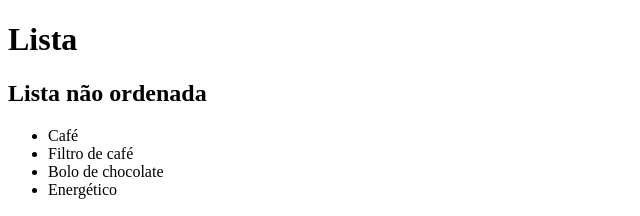
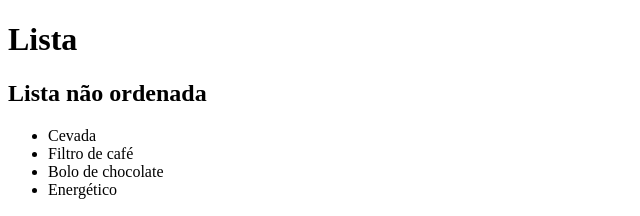
Before and after one commit to KawanTeles/aula-lista, a plain HTML site: page index.html in a window 1280 px wide. Shown: the top 216 px of the page, 0-640 px from the left. Drawn offline with Linux system fonts and the light colour scheme.

Commit message:
trocado café por cevada

```diff
--- a/index.html
+++ b/index.html
@@ -11,7 +11,7 @@
     <h2>Lista não ordenada</h2>
 
     <ul>
-        <li>Café</li>
+        <li>Cevada</li>
         <li>Filtro de café</li>
         <li>Bolo de chocolate</li>
         <li>Energético</li>
```
